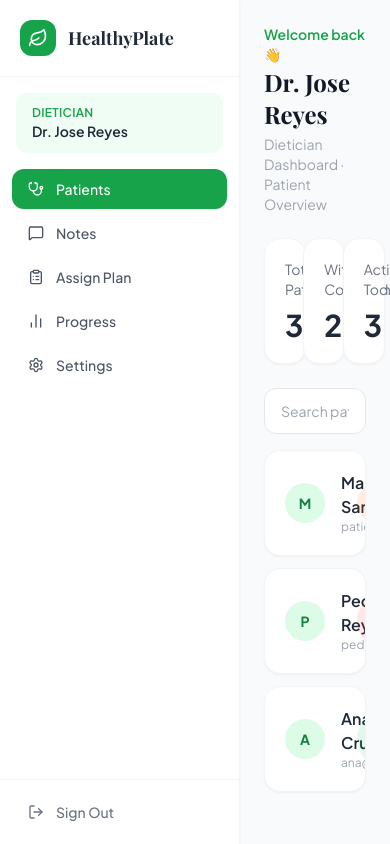
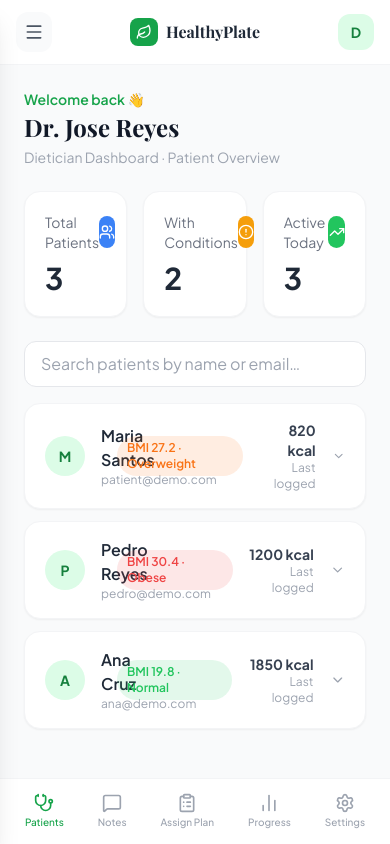
Before and after one commit to ncdimalanes27/healthy-plate, a React (Vite) app: page / in a window 390 px wide. Both pictures are taken after a click on the button "🩺 Dietician Demo". Built offline with nearby package versions, Linux system fonts and the light colour scheme.

Commit message:
feat: mobile responsive layout with bottom nav and drawer

```diff
--- a/index.html
+++ b/index.html
@@ -3,8 +3,13 @@
   <head>
     <meta charset="UTF-8" />
     <link rel="icon" type="image/svg+xml" href="/favicon.svg" />
-    <meta name="viewport" content="width=device-width, initial-scale=1.0" />
-    <title>healthy-plate</title>
+    <meta name="viewport" content="width=device-width, initial-scale=1.0, maximum-scale=1.0, user-scalable=no" />
+    <meta name="mobile-web-app-capable" content="yes" />
+    <meta name="apple-mobile-web-app-capable" content="yes" />
+    <meta name="apple-mobile-web-app-status-bar-style" content="default" />
+    <meta name="apple-mobile-web-app-title" content="HealthyPlate" />
+    <meta name="theme-color" content="#16a34a" />
+    <title>HealthyPlate</title>
   </head>
   <body>
     <div id="root"></div>
--- a/src/components/layout/Layout.tsx
+++ b/src/components/layout/Layout.tsx
@@ -1,9 +1,10 @@
+import { useState } from 'react';
 import { NavLink, Outlet, useNavigate } from 'react-router-dom';
 import { useStore } from '../../store/useStore';
 import {
   LayoutDashboard, User, Activity, UtensilsCrossed,
   Heart, Settings, LogOut, Leaf, Stethoscope,
-  MessageSquare, ClipboardList, BarChart2,
+  MessageSquare, ClipboardList, BarChart2, Menu, X,
 } from 'lucide-react';
 
 const patientNav = [
@@ -27,21 +28,30 @@ export default function Layout() {
   const { currentUser, logout } = useStore();
   const navigate = useNavigate();
   const nav = currentUser?.role === 'dietician' ? dieticianNav : patientNav;
+  const [mobileOpen, setMobileOpen] = useState(false);
 
   const handleLogout = () => { logout(); navigate('/'); };
+  const closeMobile = () => setMobileOpen(false);
 
-  return (
-    <div className="flex h-screen bg-gray-50 overflow-hidden">
-      <aside className="w-60 bg-white border-r border-gray-100 flex flex-col shadow-sm shrink-0">
-        <div className="flex items-center gap-3 px-5 py-5 border-b border-gray-100">
-          <div className="w-9 h-9 bg-green-600 rounded-xl flex items-center justify-center">
+  const SidebarContent = () => (
+    <>
+      {/* Brand */}
+      <div className="flex items-center justify-between px-5 py-5 border-b border-gray-100">
+        <div className="flex items-center gap-3">
+          <div className="w-9 h-9 bg-green-600 rounded-xl flex items-center justify-center shrink-0">
             <Leaf className="w-5 h-5 text-white" />
           </div>
           <span className="font-bold text-gray-800 text-lg" style={{ fontFamily: "'Playfair Display', serif" }}>
             HealthyPlate
           </span>
         </div>
+        {/* Close button — mobile only */}
+        <button onClick={closeMobile} className="md:hidden text-gray-400 hover:text-gray-600">
+          <X className="w-5 h-5" />
+        </button>
+      </div>
 
+      {/* User pill */}
       <div className="mx-4 mt-4 mb-2 bg-green-50 rounded-xl px-4 py-3">
         <p className="text-xs text-green-600 font-semibold uppercase tracking-wide">
           {currentUser?.role === 'dietician' ? 'Dietician' : 'Patient'}
@@ -49,12 +59,14 @@ export default function Layout() {
         <p className="text-sm font-semibold text-gray-800 truncate">{currentUser?.name}</p>
       </div>
 
+      {/* Nav links */}
       <nav className="flex-1 px-3 py-2 space-y-1 overflow-y-auto">
         {nav.map(({ to, icon: Icon, label }) => (
           <NavLink
             key={to}
             to={to}
             end={to === '/dietician'}
+            onClick={closeMobile}
             className={({ isActive }) =>
               `flex items-center gap-3 px-4 py-2.5 rounded-xl text-sm font-medium transition-all ${
                 isActive
@@ -69,6 +81,7 @@ export default function Layout() {
         ))}
       </nav>
 
+      {/* Logout */}
       <div className="p-3 border-t border-gray-100">
         <button
           onClick={handleLogout}
@@ -78,11 +91,83 @@ export default function Layout() {
           Sign Out
         </button>
       </div>
+    </>
+  );
+
+  return (
+    <div className="flex h-screen bg-gray-50 overflow-hidden">
+
+      {/* ── Desktop sidebar ── */}
+      <aside className="hidden md:flex w-60 bg-white border-r border-gray-100 flex-col shadow-sm shrink-0">
+        <SidebarContent />
       </aside>
 
+      {/* ── Mobile overlay ── */}
+      {mobileOpen && (
+        <div
+          className="fixed inset-0 z-40 bg-black/40 md:hidden"
+          onClick={closeMobile}
+        />
+      )}
+
+      {/* ── Mobile drawer ── */}
+      <aside
+        className={`fixed inset-y-0 left-0 z-50 w-72 bg-white flex flex-col shadow-xl transition-transform duration-300 md:hidden ${
+          mobileOpen ? 'translate-x-0' : '-translate-x-full'
+        }`}
+      >
+        <SidebarContent />
+      </aside>
+
+      {/* ── Main content ── */}
+      <div className="flex-1 flex flex-col overflow-hidden">
+
+        {/* Mobile top bar */}
+        <header className="md:hidden flex items-center justify-between px-4 py-3 bg-white border-b border-gray-100 shrink-0">
+          <button
+            onClick={() => setMobileOpen(true)}
+            className="w-9 h-9 flex items-center justify-center rounded-xl bg-gray-50 hover:bg-gray-100 transition-colors"
+          >
+            <Menu className="w-5 h-5 text-gray-600" />
+          </button>
+          <div className="flex items-center gap-2">
+            <div className="w-7 h-7 bg-green-600 rounded-lg flex items-center justify-center">
+              <Leaf className="w-4 h-4 text-white" />
+            </div>
+            <span className="font-bold text-gray-800" style={{ fontFamily: "'Playfair Display', serif" }}>
+              HealthyPlate
+            </span>
+          </div>
+          <div className="w-9 h-9 bg-green-100 rounded-xl flex items-center justify-center text-green-700 font-bold text-sm">
+            {currentUser?.name.charAt(0)}
+          </div>
+        </header>
+
+        {/* Page content */}
         <main className="flex-1 overflow-y-auto">
           <Outlet />
         </main>
+
+        {/* ── Mobile bottom nav ── */}
+        <nav className="md:hidden flex items-center justify-around bg-white border-t border-gray-100 px-2 py-2 shrink-0">
+          {nav.slice(0, 5).map(({ to, icon: Icon, label }) => (
+            <NavLink
+              key={to}
+              to={to}
+              end={to === '/dietician'}
+              className={({ isActive }) =>
+                `flex flex-col items-center gap-0.5 px-3 py-1.5 rounded-xl transition-all ${
+                  isActive ? 'text-green-600' : 'text-gray-400'
+                }`
+              }
+            >
+              <Icon className="w-5 h-5" />
+              <span className="text-[10px] font-medium">{label}</span>
+            </NavLink>
+          ))}
+        </nav>
+
+      </div>
     </div>
   );
 }
--- a/src/index.css
+++ b/src/index.css
@@ -6,8 +6,16 @@
 body {
   font-family: 'Plus Jakarta Sans', sans-serif;
   background-color: #f8faf8;
+  -webkit-tap-highlight-color: transparent;
 }
 
-::-webkit-scrollbar { width: 6px; }
+/* Scrollbar */
+::-webkit-scrollbar { width: 4px; }
 ::-webkit-scrollbar-track { background: #f1f5f9; }
 ::-webkit-scrollbar-thumb { background: #22c55e; border-radius: 3px; }
+
+/* Better touch targets on mobile */
+@media (max-width: 768px) {
+  button, a { min-height: 40px; }
+  input, textarea, select { font-size: 16px !important; }
+}
```
Lines whose indentation alone changed are shown as unchanged.
